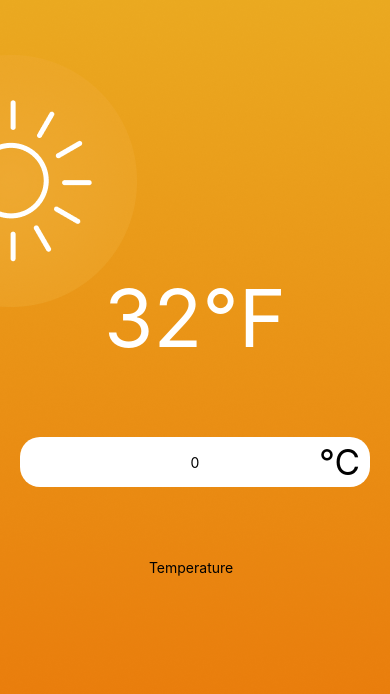
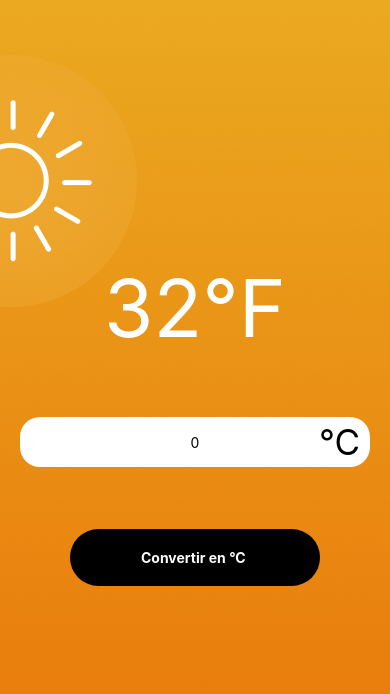
Before and after one commit to ialim0/weather-converter, a React Native app in the folder weather-app/: screen / in a window 390 px wide. Shown: the top 694 px of the page. Built offline with nearby package versions, Linux system fonts and the light colour scheme.

Commit message:
Version 1

```diff
--- a/weather-app/App.js
+++ b/weather-app/App.js
@@ -7,7 +7,7 @@ import {TemperatureDisplay} from "./components/TemperatureDisplay.style.jsx";
 import { DEFAULT_UNITS,DEFAULT_TEMPERATURE } from "./constant";
 import { getMirrorUnit } from "./services/temperature-unit";
 import { convertTemp } from "./services/conversion";
-
+import { ButtonConv } from "./components/Boutton.jsx";
 
 export default function App() {
   const [inputValue, setInputValue]= useState("0");
@@ -22,10 +22,12 @@ export default function App() {
     <ImageBackground source={hotImage}style={s.container} >
       <View style={s.workspace}>
        <TemperatureDisplay value={convertTemp(unitMirror,inputValue)} unit={unitMirror}/>
-        <InputTemperature onChangeText={setInputValue}   defaultValue={DEFAULT_TEMPERATURE}   />
+        <InputTemperature onChangeText={setInputValue}   defaultValue={DEFAULT_TEMPERATURE} unit={currentUnit}  />
 
         <View>
-        <Text>Temperature  </Text>
+        <ButtonConv onPress={()=>{
+          setCurrentUnit(unitMirror)
+        }} unit={currentUnit} />
         </View>
 
       </View>
--- /dev/null
+++ b/weather-app/components/Boutton.js
@@ -0,0 +1,18 @@
+import { StyleSheet  } from "react-native";
+const s=StyleSheet.create({
+
+    button:{
+        backgroundColor:"black",
+        paddingHorizontal:40,
+        paddingVertical:20,
+        borderRadius:30,
+        width:250,
+    },
+    text:{
+        alignSelf:"center",
+        color:"white",
+        fontWeight:"bold",
+    },
+});
+
+export {s};
--- /dev/null
+++ b/weather-app/components/Boutton.jsx
@@ -0,0 +1,10 @@
+import { TouchableOpacity, Text } from "react-native";
+import { s } from "./Boutton.js";
+
+export function ButtonConv({ onPress, unit }) {
+  return (
+    <TouchableOpacity onPress={onPress} style={s.button}>
+      <Text style={s.text}>Convertir en {unit} </Text>
+    </TouchableOpacity>
+  );
+}
--- a/weather-app/components/InputTemperature.style.jsx
+++ b/weather-app/components/InputTemperature.style.jsx
@@ -1,7 +1,7 @@
 import { Text, TextInput, View } from "react-native";
 import { s } from "./InputTemperature.style.js";
 
-export function InputTemperature({ defaultValue, onChangeText }) {
+export function InputTemperature({ defaultValue, onChangeText, unit }) {
   return (
     <View style={s.container}>
       <TextInput
@@ -12,7 +12,7 @@ export function InputTemperature({ defaultValue, onChangeText }) {
         defaultValue={defaultValue}
         onChangeText={onChangeText}
       />
-      <Text style={s.unit}>°C </Text>
+      <Text style={s.unit}>{unit} </Text>
     </View>
   );
 }
```
